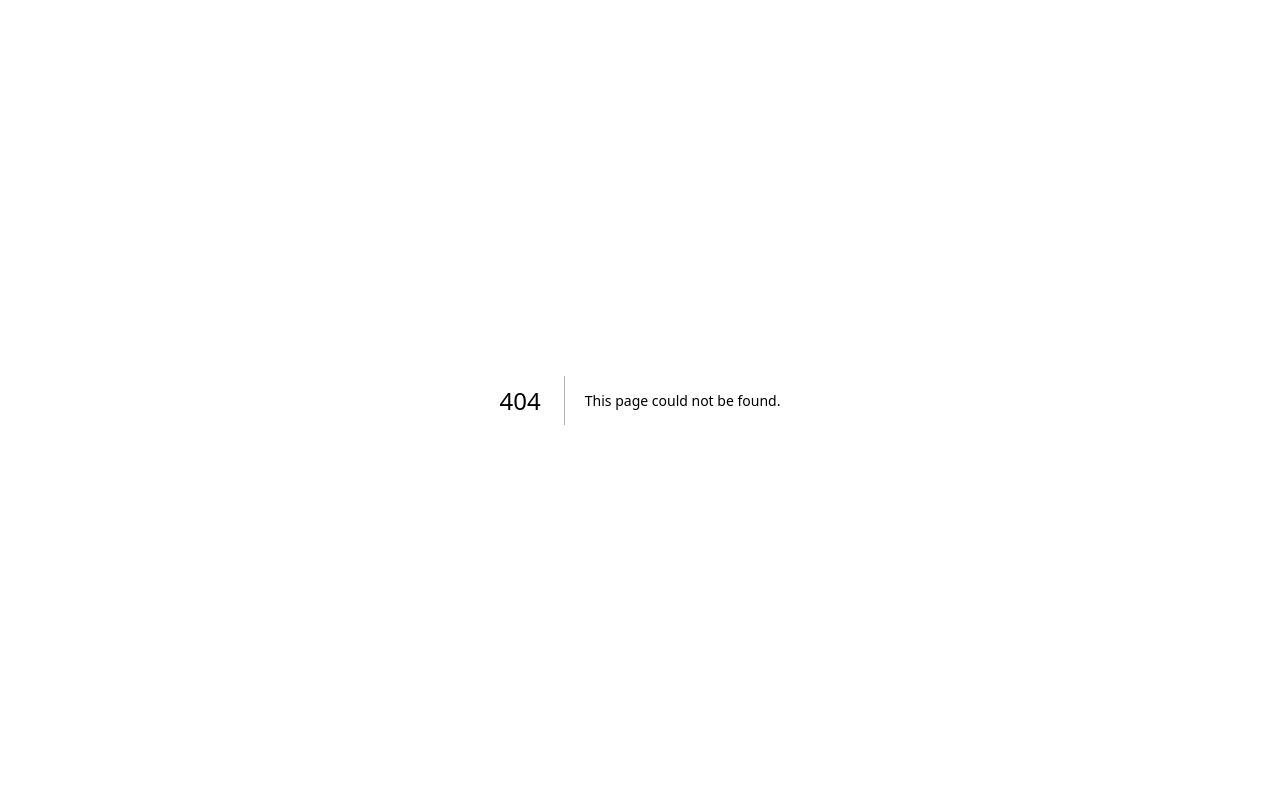
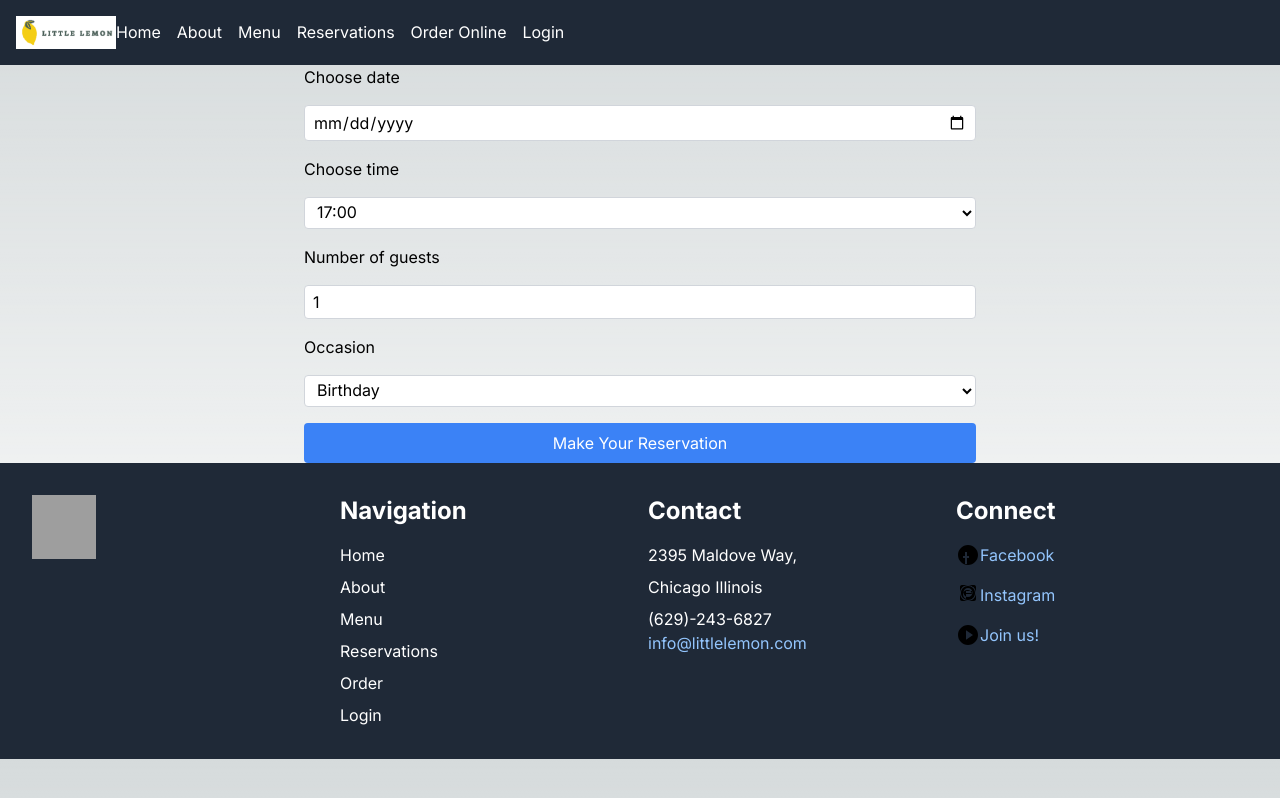
Before and after one commit to hmnajam/little-lemon-next, a Next.js app: page /booking in a window 1280 px wide. Before the commit this address had no page. Built offline with nearby package versions, Linux system fonts and the light colour scheme; grey boxes are pictures that could not be loaded.

Commit message:
booking form with managing state itself

```diff
--- /dev/null
+++ b/src/app/booking/page.tsx
@@ -0,0 +1,23 @@
+import Image from "next/image";
+import Header from "@/components/Header";
+import ReservationForm from "@/components/BookingForm";
+import Footer from "@/components/Footer";
+
+export default function BookingPage() {
+  return (
+    <>
+      <Header />
+
+<ReservationForm/>
+
+
+
+
+
+
+
+
+      <Footer />
+    </>
+  );
+}
--- /dev/null
+++ b/src/components/BookingForm.tsx
@@ -0,0 +1,94 @@
+"use client";
+import React, { useState } from "react";
+
+function ReservationForm() {
+  const [date, setDate] = useState("");
+  const [time, setTime] = useState("17:00");
+  const [guests, setGuests] = useState(1);
+  const [occasion, setOccasion] = useState("Birthday");
+
+  const handleDateChange = (e: React.ChangeEvent<HTMLInputElement>) => {
+    setDate(e.target.value);
+  };
+
+  const handleTimeChange = (e: React.ChangeEvent<HTMLSelectElement>) => {
+    setTime(e.target.value);
+  };
+
+  const handleGuestsChange = (e: React.ChangeEvent<HTMLInputElement>) => {
+    setGuests(Number(e.target.value));
+  };
+
+  const handleOccasionChange = (e: React.ChangeEvent<HTMLSelectElement>) => {
+    setOccasion(e.target.value);
+  };
+
+  const handleSubmit = (e: React.FormEvent) => {
+    e.preventDefault();
+    // You can handle form submission here
+    // e.g., send the reservation data to a server
+  };
+
+  return (
+    <form className="grid max-w-2xl gap-4 mx-auto" onSubmit={handleSubmit}>
+      <label htmlFor="res-date">Choose date</label>
+      <input
+        className="border border-gray-300 bg-white text-black rounded px-2 py-1"
+        type="date"
+        id="res-date"
+        value={date}
+        onChange={handleDateChange}
+      />
+
+      <label htmlFor="res-time">Choose time</label>
+      <select
+        className="border border-gray-300 bg-white text-black rounded px-2 py-1"
+        id="res-time"
+        value={time}
+        onChange={handleTimeChange}
+      >
+        <option>17:00</option>
+        <option>18:00</option>
+        <option>19:00</option>
+        <option>20:00</option>
+        <option>21:00</option>
+        <option>22:00</option>
+      </select>
+
+      <label htmlFor="guests">Number of guests</label>
+      <input
+        className="border border-gray-300 bg-white text-black rounded px-2 py-1"
+        type="number"
+        placeholder="1"
+        min="1"
+        max="10"
+        id="guests"
+        value={guests}
+        onChange={handleGuestsChange}
+      />
+
+      <label htmlFor="occasion">Occasion</label>
+      <select
+        className="border border-gray-300 bg-white text-black rounded px-2 py-1"
+        id="occasion"
+        value={occasion}
+        onChange={handleOccasionChange}
+      >
+        <option>General</option>
+        <option>Business Dinner</option>
+        <option>Farewell</option>
+        <option>Surprise</option>
+        <option>Birthday</option>
+        <option>Anniversary</option>
+      </select>
+
+      <input
+        className="bg-blue-500 text-white px-4 py-2 rounded cursor-pointer"
+        type="submit"
+        value="Make Your Reservation"
+      />
+    </form>
+  );
+}
+
+export default ReservationForm;
--- a/src/components/Header.tsx
+++ b/src/components/Header.tsx
@@ -6,13 +6,7 @@ export default function Header() {
     <header>
       <Navbar />
 
-      <Image
-        src="/assets/big-image2.jpg"
-        alt="Header Image"
-        layout="responsive"
-        width={100}
-        height={100}
-      />
+
     </header>
   );
 }
--- a/src/components/Main.tsx
+++ b/src/components/Main.tsx
@@ -1,6 +1,16 @@
+import Image from "next/image";
+
 export default function Main() {
     return (
         <main>
+
+          <Image
+        src="/assets/big-image2.jpg"
+        alt="Header Image"
+        layout="responsive"
+        width={100}
+        height={100}
+      />
         <h1>This Week's Specials</h1>
         Card Components
       </main>
--- a/src/components/Navbar.tsx
+++ b/src/components/Navbar.tsx
@@ -28,7 +28,7 @@ export default function Navbar() {
         {/* Your existing code for desktop menu */}
         <ul className="hidden md:flex space-x-4 text-white">
           <li>
-            <a href="/home" className="hover:underline">
+            <a href="/" className="hover:underline">
               Home
             </a>
           </li>
@@ -48,7 +48,7 @@ export default function Navbar() {
             </a>
           </li>
           <li>
-            <a href="/about" className="hover:underline">
+            <a href="/booking" className="hover:underline">
               Order Online
             </a>
           </li>
```
Also changed, not shown: src/components/BookingPage.tsx (deleted).
